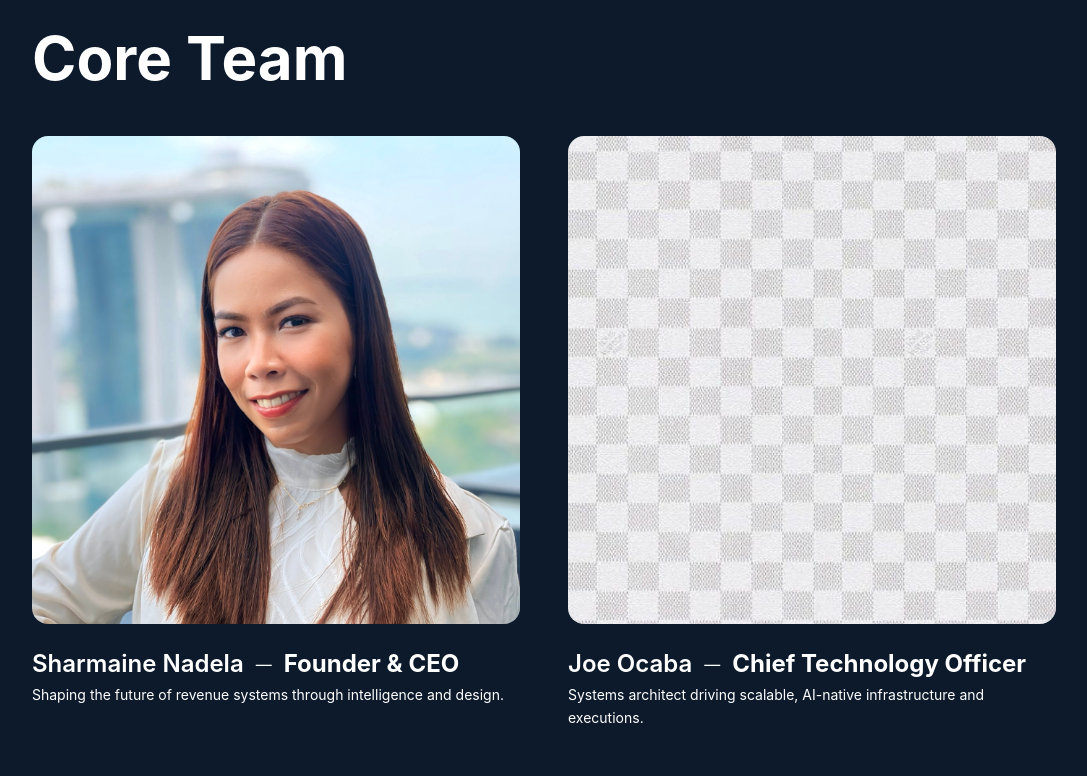
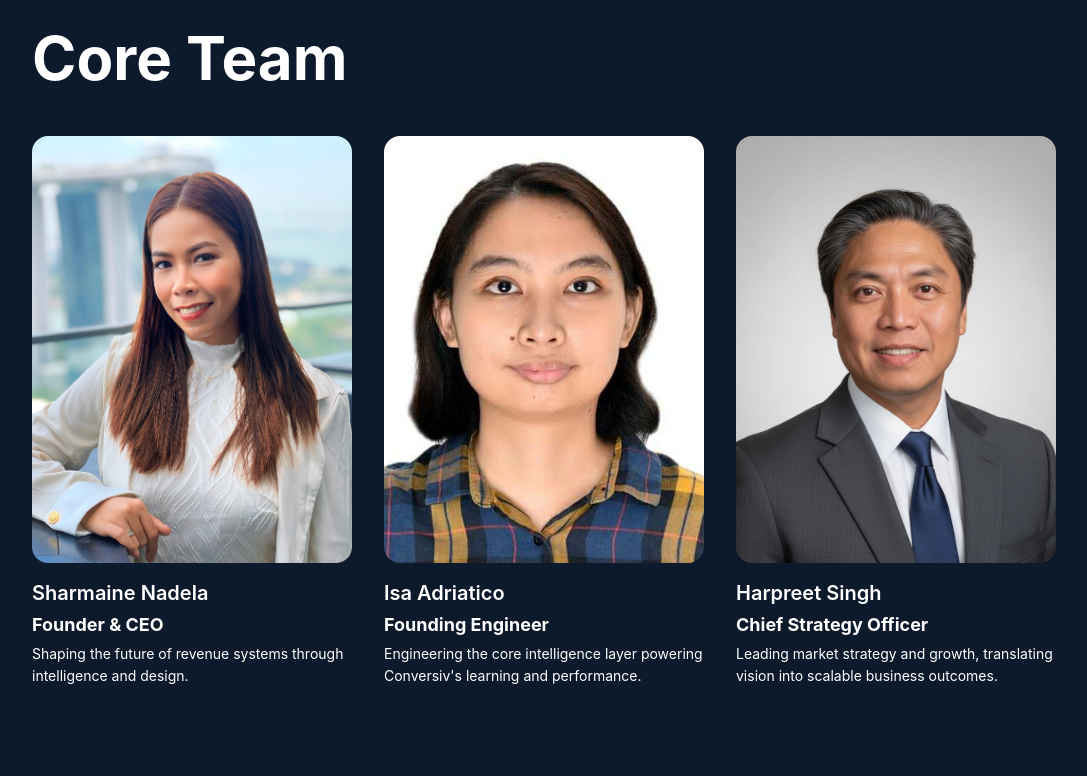
Before and after one commit to Sonix-J/CONVERSIV, a React (Vite) app: page /stakeholders in a window 1280 px wide. Shown: the part 980-1756 px from the top of the page, without its empty margins (96-1183 px from the left). Built offline with nearby package versions, Linux system fonts and the light colour scheme.

Commit message:
adjustments/changes

```diff
--- a/src/pages/Platform.tsx
+++ b/src/pages/Platform.tsx
@@ -94,17 +94,6 @@
           <button className="border rounded px-3 py-2 text-sm md:text-base text-white transition-all duration-500 hover:bg-white hover:text-black hover:border-white">
             See how it works
           </button>
-        </motion.div>
-
-        <motion.div
-          className="absolute bottom-0 left-6 right-6 md:left-32 md:right-32"
-          initial={{ opacity: 0, y: 60 }}
-          animate={{ opacity: 1, y: 0 }}
-          transition={{ duration: 0.8, delay: 0.6, ease: "easeOut" }}
-        >
-          <div className="rounded-t-2xl overflow-hidden h-24 md:h-32 border-t-12 border-l-12 border-r-12 border-white">
-            <img src={holder} alt="" className="w-full h-full object-cover" />
-          </div>
         </motion.div>
       </motion.main>
 
--- a/src/pages/Stakeholders.tsx
+++ b/src/pages/Stakeholders.tsx
@@ -4,7 +4,7 @@
 import holder from "../assets/images/holder.jpg";
 import Sharmaine from "../assets/images/Profile/Sharmaine.jpg";
 import Isa from "../assets/images/Profile/Isa.jpg";
-import Harpeet from "../assets/images/Profile/Harpeet.jpg";
+import Joe from "../assets/images/Profile/Joe.jpeg";
 
 function useScrollAnimation() {
   const controls = useAnimation();
@@ -63,12 +63,6 @@
       image: Sharmaine,
     },
     {
-      name: "Joe Ocaba",
-      role: "Chief Technology Officer ",
-      bio: "Systems architect driving scalable, AI-native infrastructure and executions.",
-      image: holder,
-    },
-    {
       name: "Isa Adriatico",
       role: "Founding Engineer",
       bio: "Engineering the core intelligence layer powering Conversiv's learning and performance.",
@@ -78,7 +72,7 @@
       name: "Harpreet Singh",
       role: "Chief Strategy Officer",
       bio: "Leading market strategy and growth, translating vision into scalable business outcomes.",
-      image: Harpeet,
+      image: Joe,
     },
   ];
 
@@ -125,18 +119,18 @@
             Core Team
           </motion.h2>
 
-          <div className="grid grid-cols-1 md:grid-cols-2 gap-6 md:gap-12">
+          <div className="grid grid-cols-1 sm:grid-cols-2 md:grid-cols-3 gap-6 md:gap-8">
             {members.map((member, index) => (
               <motion.div
                 key={member.name}
-                className="flex flex-col gap-6"
+                className="flex flex-col gap-4"
                 initial={{ opacity: 0, y: 50 }}
                 whileInView={{ opacity: 1, y: 0 }}
                 viewport={{ once: true, amount: 0.3 }}
                 transition={{ duration: 0.6, delay: index * 0.1 }}
               >
                 <motion.div
-                  className="rounded-2xl overflow-hidden w-full aspect-square"
+                  className="rounded-2xl overflow-hidden w-full aspect-[3/4]"
                   whileHover={{ scale: 1.05 }}
                   transition={{ duration: 0.3 }}
                 >
@@ -153,10 +147,9 @@
                   viewport={{ once: true, amount: 0.3 }}
                   transition={{ duration: 0.6, delay: index * 0.1 + 0.2 }}
                 >
-                  <div className="flex flex-col sm:flex-row sm:items-center gap-1 sm:gap-3">
-                    <p className="font-semibold text-2xl">{member.name}</p>
-                    <span className="hidden sm:block">—</span>
-                    <p className="text-white font-bold text-2xl">
+                  <div className="flex flex-col gap-1">
+                    <p className="font-semibold text-xl">{member.name}</p>
+                    <p className="text-white font-bold text-lg">
                       {member.role}
                     </p>
                   </div>
```
Also changed, not shown: src/assets/images/Profile/Joe.jpeg (added).
